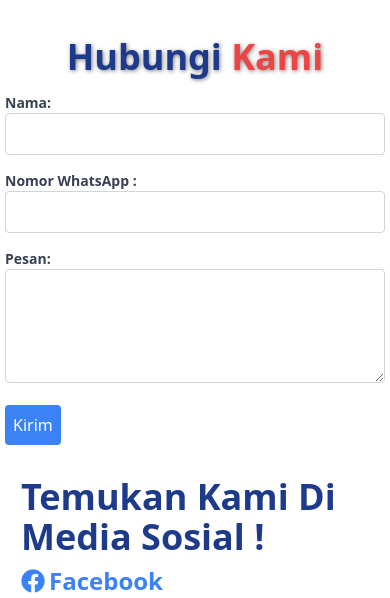
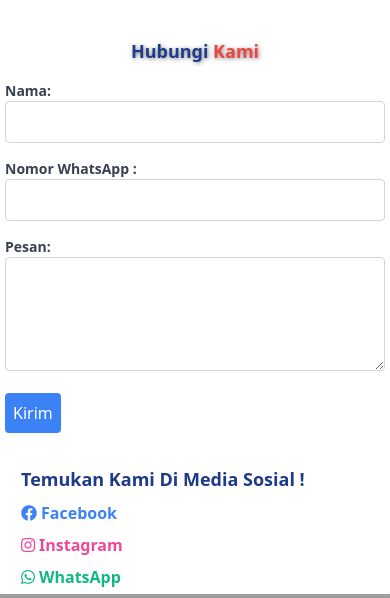
Before and after one commit to tegar-dev17/azzahra-project, a PHP site: page /hubungikami.php in a window 390 px wide. Shown: the part 153-751 px from the top of the page. Run offline with PHP 8.4, Linux system fonts and the light colour scheme; data comes from the database, SQL or seed files in the repository; data that the repository does not hold is empty; style sheets or scripts are compiled from the project's sources; some libraries are stand-ins or nearby versions; some web fonts are replaced; grey boxes are pictures that could not be loaded.

Commit message:
fix ke tiga

```diff
--- a/hubungikami.php
+++ b/hubungikami.php
@@ -1,6 +1,6 @@
 <?php include 'pages/header.php'; ?>
 <div class="container mx-auto mt-8 p-8 bg-white rounded shadow-lg">
-    <h1 class="text-4xl font-bold mb-4 text-center text-blue-900" style="text-shadow: 1px 1px 4px rgba(0, 0, 0, 0.5);">Hubungi <font class="text-red-500">Kami</font>
+    <h1 class="md:text-4xl text-lg font-bold mb-4 text-center text-blue-900" style="text-shadow: 1px 1px 4px rgba(0, 0, 0, 0.5);">Hubungi <font class="text-red-500">Kami</font>
     </h1>
 
     <!-- Formulir Kontak -->
@@ -30,22 +30,22 @@
             <img src="dist/img/hubungi.png" alt="Ilustrasi Hubungi Kami" class="w-3/4 h-auto hidden md:flex">
         </div>
         <div class="mt-4">
-            <p class="text-4xl font-sans font-bold sm1:text-base text-blue-900">Temukan Kami Di Media Sosial ! </p>
+            <p class="md:text-4xl font-sans font-bold text-lg text-blue-900">Temukan Kami Di Media Sosial ! </p>
 
             <!-- Facebook -->
-            <div class="flex items-center mt-2 text-2xl">
+            <div class="flex items-center mt-2 md:text-2xl text-base">
                 <i class="fab fa-facebook text-blue-500 mr-1"></i>
                 <a href="https://www.facebook.com/RUMAHSAKITAZZAHRA/?locale=id_ID" target="_blank" class="text-blue-500 hover:underline font-bold">Facebook</a>
             </div>
 
             <!-- Instagram -->
-            <div class="flex items-center mt-2 text-2xl">
+            <div class="flex items-center mt-2 md:text-2xl text-base">
                 <i class="fab fa-instagram text-pink-500 mr-1"></i>
                 <a href="https://www.instagram.com/rs.azzahraofficial/" target="_blank" class="text-pink-500 hover:underline font-bold">Instagram</a>
             </div>
 
             <!-- WhatsApp -->
-            <div class="flex items-center mt-2 text-2xl">
+            <div class="flex items-center mt-2 md:text-2xl text-base">
                 <i class="fab fa-whatsapp text-green-500 mr-1"></i>
                 <a href="https://wa.me/6282388797008" target="_blank" class="text-green-500 hover:underline font-bold">WhatsApp</a>
             </div>
--- a/karir.php
+++ b/karir.php
@@ -232,9 +232,9 @@ include 'koneksi.php'; // Make sure to include your database connection file
     <section id="karir">
         <?php foreach ($karirData as $karir) : ?>
             <div class="w-full px-4 flex flex-wrap">
-                <div class="p-4 md:w-2/3 pt-5">
+                <div class="p-4 md:w-2/3 md:pt-5">
                     <div class="min-w-full max-w-md mx-auto bg-white rounded overflow-hidden">
-                        <div class="px-6 py-4">
+                        <div class="md:px-6 py-4">
                             <div class="font-bold md:text-2xl text-lg md:mb-5 hover:text-blue-800 mt-5">
                                 <?= $karir['nama_loker']; ?>
                             </div>
```
